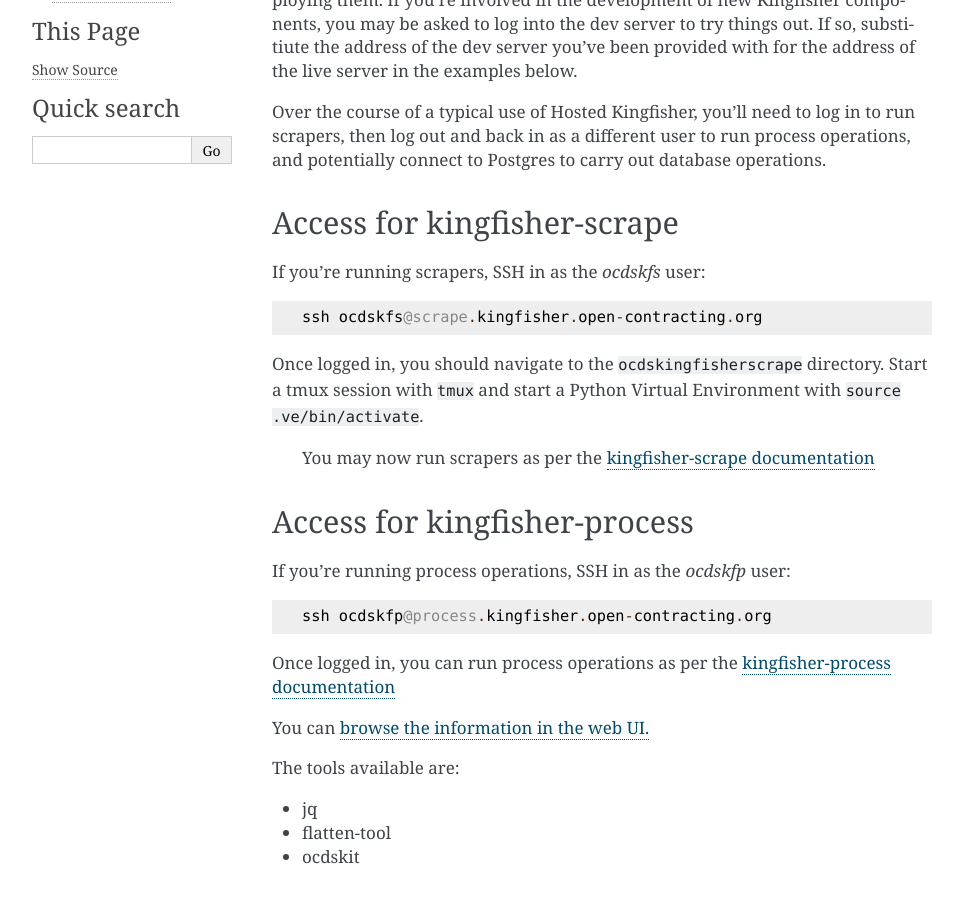
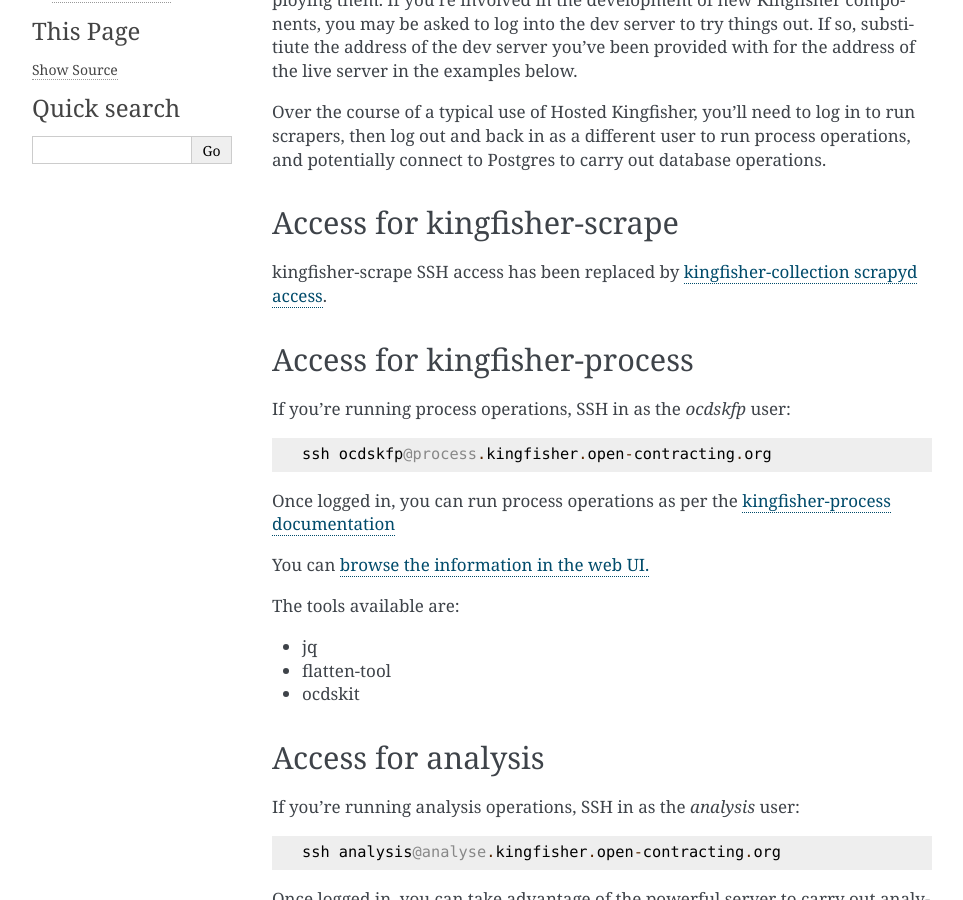
Before and after one commit to open-contracting-archive/kingfisher-vagrant, a Sphinx documentation site: the page built from docs/hosted.rst, in a window 1280 px wide and 900 px high, scrolled down 364 px. Shown: the whole window, without its empty margins (148-1111 px from the left). Built offline with Sphinx 7.4.7, drawn with Linux system fonts in a browser that asks for light colours.

Commit message:
Remove out of date kingfisher-scrape section

```diff
--- a/docs/hosted.rst
+++ b/docs/hosted.rst
@@ -15,13 +15,7 @@
 Access for kingfisher-scrape
 ----------------------------
 
-If you're running scrapers, SSH in as the *ocdskfs* user::
-
-  ssh ocdskfs@scrape.kingfisher.open-contracting.org
-
-Once logged in, you should navigate to the ``ocdskingfisherscrape`` directory. Start a tmux session with ``tmux`` and start a Python Virtual Environment with ``source .ve/bin/activate``.
-
- You may now run scrapers as per the `kingfisher-scrape documentation <https://kingfisher-scrape.readthedocs.io/en/latest/use-hosted.html>`_
+kingfisher-scrape SSH access has been replaced by `kingfisher-collection scrapyd access <https://ocdsdeploy.readthedocs.io/en/latest/use/kingfisher-collect.html>`_.
 
 Access for kingfisher-process
 -----------------------------
```
